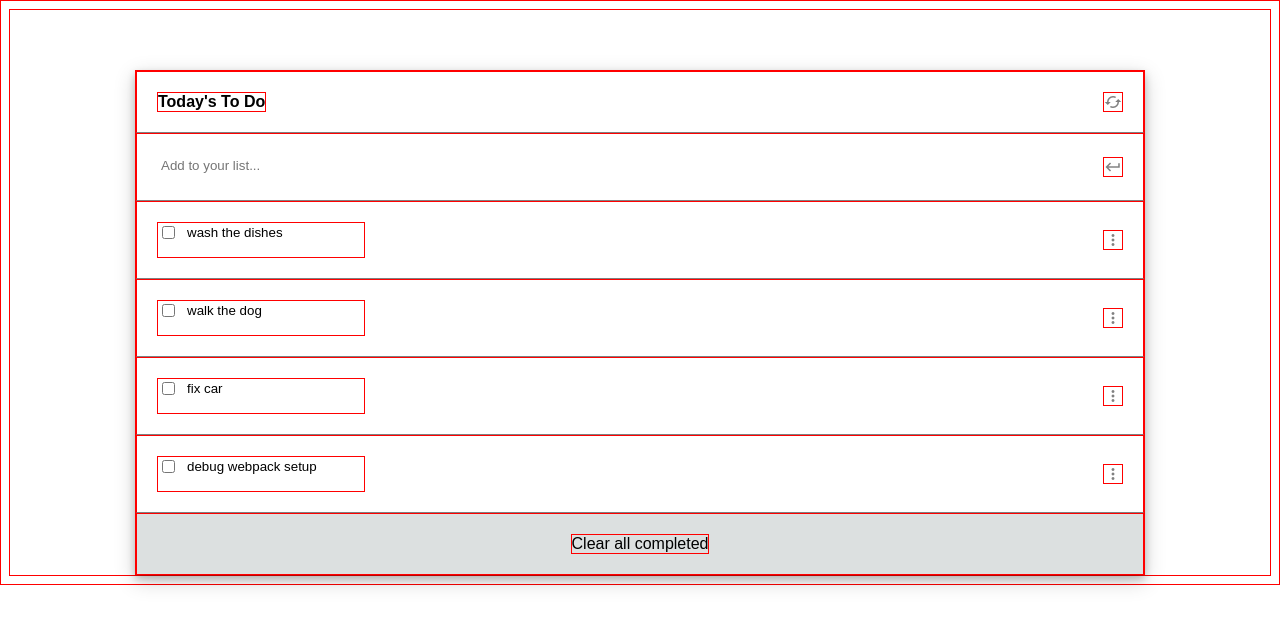
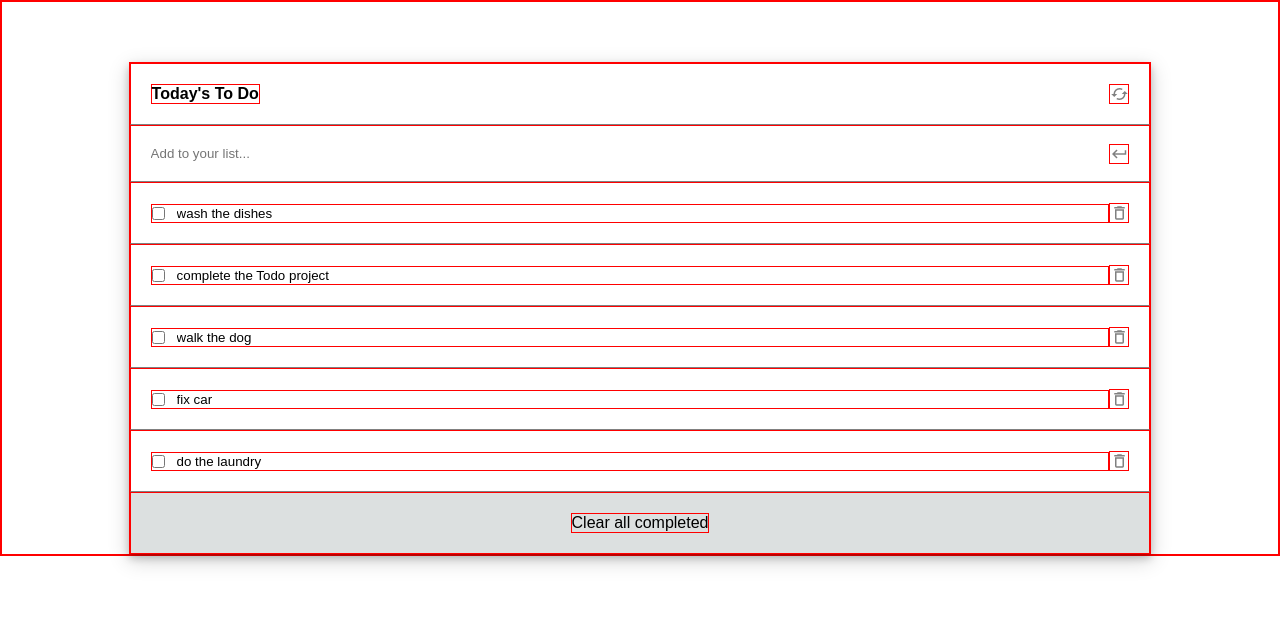
Before and after one commit to ElsonOtake/TodoList, a website built with webpack: page src/index.html in a window 1280 px wide. Built offline with nearby package versions, Linux system fonts and the light colour scheme.

Commit message:
Update eventlisteners

```diff
--- a/src/index.html
+++ b/src/index.html
@@ -14,11 +14,9 @@
             <span class="material-icons-outlined">cached</span>
         </li>
         <li class="add_to_list">
-            <textarea placeholder="Add to your list..."></textarea>
+            <input type="text" placeholder="Add to your list...">
             <span class="material-icons-outlined">keyboard_return</span>
         </li>
-        <!-- location of the dynamically created list of tasks -->
-        <li><span>Clear all completed</span></li>
     </ul>
 
 </body>
--- a/src/index.js
+++ b/src/index.js
@@ -9,9 +9,9 @@ todo.create('complete the Todo project');
 todo.create('walk the dog');
 todo.create('fix car');
 todo.create('do the laundry');
-todo.delete(2);
-todo.update('debug webpack setup', 4);
-todo.completedToggle(2);
-todo.completedToggle(2);
+// todo.delete(2);
+// todo.update('debug webpack setup', 4);
+// todo.completedToggle(2);
+// todo.completedToggle(2);
 
 listTasks(todo);
--- a/src/list_tasks.js
+++ b/src/list_tasks.js
@@ -1,34 +1,57 @@
 const listTasks = (tasks) => {
-  const addToList = document.querySelector('.add_to_list');
-  let description; let completed; let
-    index;
-  for (let i = tasks.size(); i > 0; i -= 1) {
+  const ul = document.querySelector('ul');
+
+  let description;
+  let completed;
+  let index;
+
+  for (let i = 1; i <= tasks.size(); i += 1) {
     ({ description, completed, index } = tasks.idxTask(i));
-    const li = document.createElement('li');
-    li.className = 'task_line';
+    const li1 = document.createElement('li');
+    li1.className = 'task_line';
     const span1 = document.createElement('span');
     span1.className = 'task_unit';
-    const input = document.createElement('input');
-    input.type = 'checkbox';
-    input.id = `x${index}`;
-    input.checked = completed;
-    span1.appendChild(input);
-    const label = document.createElement('label');
-    // label.className = 'active';
-    label.htmlFor = `x${index}`;
-    label.innerText = description;
-    span1.appendChild(label);
-    const textarea = document.createElement('textarea');
-    textarea.className = 'active';
-    textarea.innerHTML = description;
-    span1.appendChild(textarea);
-    li.appendChild(span1);
+    const input1 = document.createElement('input');
+    input1.type = 'checkbox';
+    span1.appendChild(input1);
+    input1.addEventListener('change', (e) => e.target.nextSibling.classList.toggle('done'));
+    const input2 = document.createElement('input');
+    input2.type = 'text';
+    input2.className = 'description';
+    input2.value = description;
+    input2.readOnly = true;
+    span1.appendChild(input2);
+    input2.addEventListener('click', (e) => {
+      if (e.target.readOnly) {
+        e.target.readOnly = false;
+      } else {
+        tasks.update(e.target.value, index);
+      }
+    });
+    li1.appendChild(span1);
+
     const span2 = document.createElement('span');
     span2.className = 'material-icons-outlined';
-    span2.innerText = 'more_vert';
-    li.appendChild(span2);
-    addToList.insertAdjacentElement('afterend', li);
+    span2.innerText = 'delete_outline';
+    li1.appendChild(span2);
+    span2.addEventListener('click', (e) => {
+      if (e.target.previousSibling.lastChild.value === '') {
+        tasks.delete(index);
+      }
+    })
+    // const span3 = document.createElement('span');
+    // span3.className = 'material-icons-outlined';
+    // span3.innerText = 'more_vert';
+    // li1.appendChild(span3);
+    ul.appendChild(li1);
   }
+
+  const li2 = document.createElement('li');
+  const span4 = document.createElement('span');
+  span4.innerText = 'Clear all completed';
+  li2.appendChild(span4);
+  ul.appendChild(li2);
+
 };
 
 export default listTasks;
--- a/src/style.css
+++ b/src/style.css
@@ -4,6 +4,8 @@
 
 body {
   font-family: Arial, Helvetica, sans-serif;
+  margin: 0;
+  padding: 0;
 }
 
 ul {
@@ -42,42 +44,22 @@ li:last-child span:hover {
   cursor: pointer;
 }
 
-textarea {
-  font-family: Arial, Helvetica, sans-serif;
-  border: none;
-  resize: none;
-  outline: none;
-}
-
-.add_to_list textarea {
-  padding: 12px;
-  margin: 12px 0 0 12px;
+.add_to_list input {
+  /* outline: none; */
+  padding: 20px;
+  /* margin: 12px 0 0 12px; */
+  /* border: none; */
 }
 
 .task_line .task_unit {
   display: flex;
+  justify-content: flex-start;
+  align-items: center;
+  width: 100%;
 }
 
-.task_line input {
-  margin-right: 10px;
-  align-self: flex-start;
-}
-
-.task_line label.active {
-  display: contents;
-}
-
-.task_line label {
-  display: none;
-}
-
-.task_line textarea {
-  display: none;
-}
-
-.task_line textarea.active {
-  display: inline;
-  align-self: flex-end;
+.task_unit .description.done {
+  text-decoration: line-through;
 }
 
 .material-icons-outlined {
@@ -86,3 +68,14 @@ textarea {
   font-size: 18px;
   color: gray;
 }
+
+input[type=text] {
+  outline: none;
+  border: none;
+  width: 100%;
+}
+
+input[type=checkbox] {
+  margin: 0 10px 0 0;
+  padding: 0;
+}
--- a/src/tasks.js
+++ b/src/tasks.js
@@ -34,6 +34,6 @@ export default class Tasks {
   }
 
   idxTask(num) {
-    return this.tasks.filter((task) => task.index === num)[0];
+    return this.tasks[num - 1];
   }
 }
```
Also changed, not shown: dist/index.html, dist/main.js.
